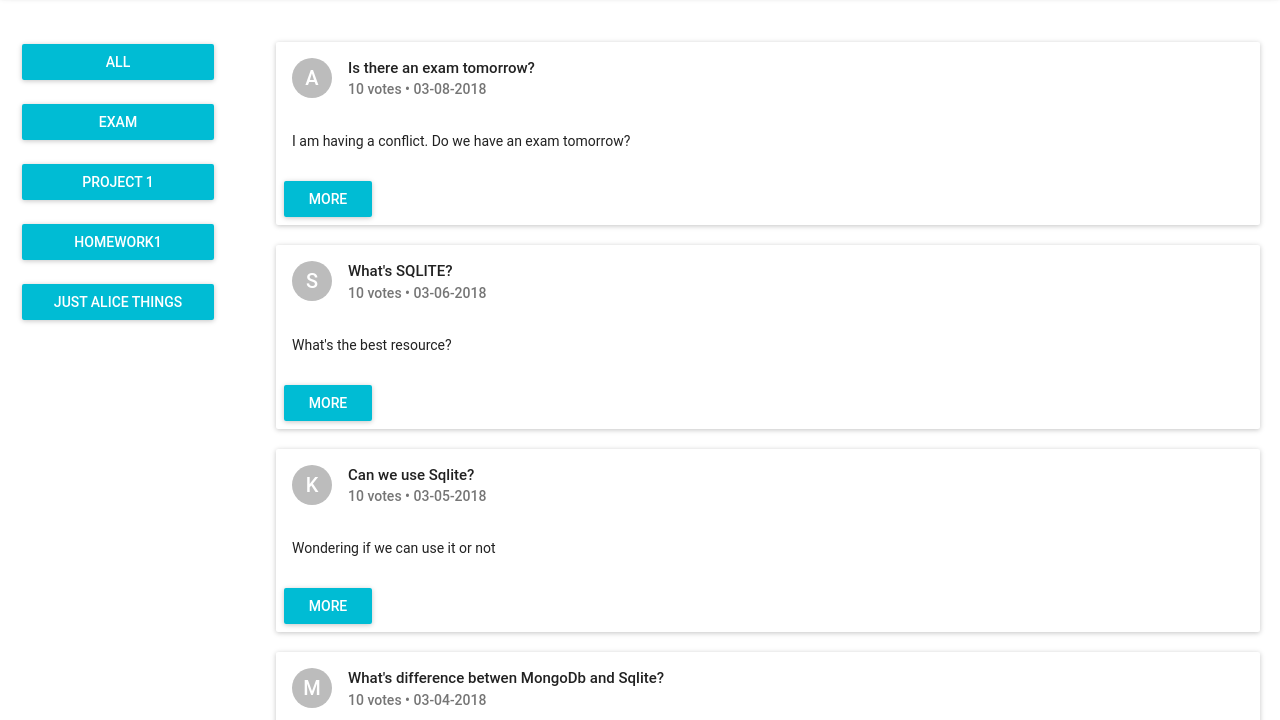
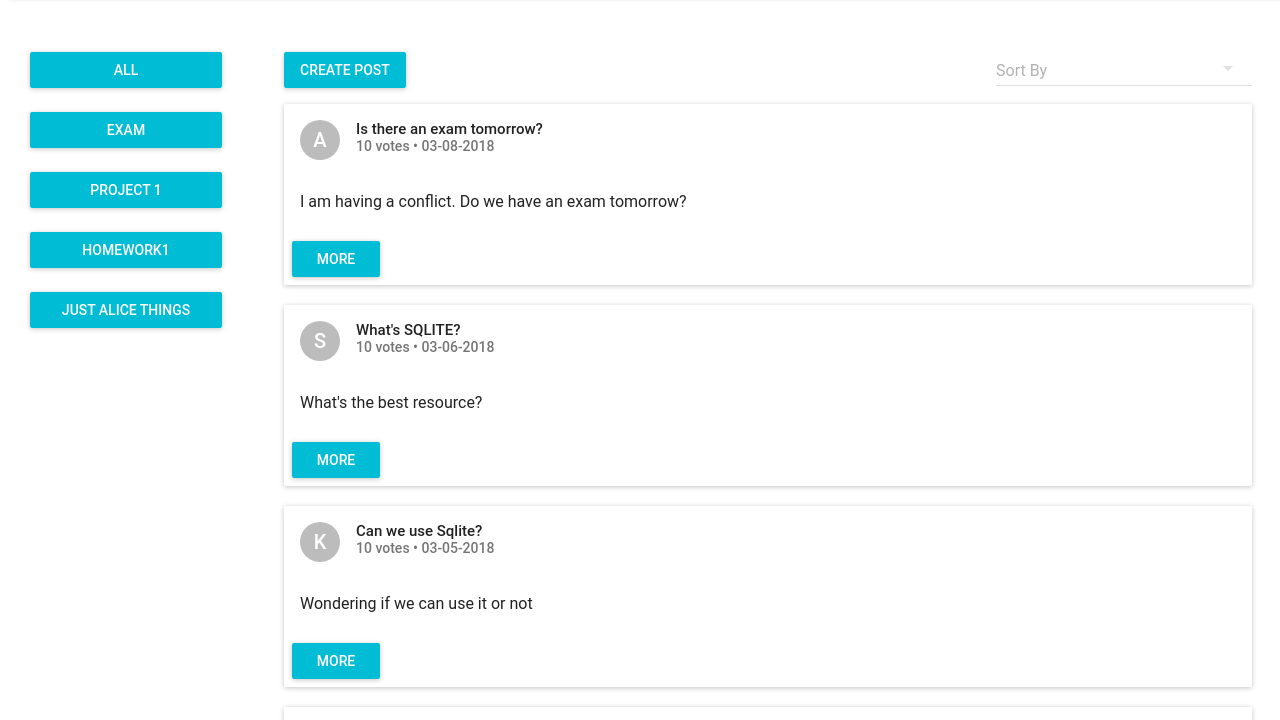
Before and after one commit to gvkarthik93/Zocalo, a React app: page / in a window 1280 px wide. Shown: the part 67-787 px from the top of the page. Built offline with nearby package versions, Linux system fonts and the light colour scheme.

Commit message:
Added create post button and sort

```diff
--- a/index.html
+++ b/index.html
@@ -5,11 +5,6 @@
   <meta charset="utf-8">
   <meta name="viewport" content="width=device-width, initial-scale=1">
 
-  <script src="https://ajax.googleapis.com/ajax/libs/jquery/3.2.1/jquery.min.js"></script>
-  <script src="https://maxcdn.bootstrapcdn.com/bootstrap/3.3.7/js/bootstrap.min.js"></script>
-
-  <link rel="stylesheet" href="https://maxcdn.bootstrapcdn.com/bootstrap/3.3.7/css/bootstrap.min.css">
-  <link href="https://maxcdn.bootstrapcdn.com/font-awesome/4.3.0/css/font-awesome.min.css" rel="stylesheet">
   <link rel="stylesheet" href="./css/main.css">
   <link rel="stylesheet" href="./css/icons.css">
   <link rel="stylesheet" href="./css/content.css">
--- a/js/Mainpage.js
+++ b/js/Mainpage.js
@@ -9,6 +9,7 @@ import { Link, Router } from 'react-router-dom';
 import MenuItem from 'material-ui/MenuItem';
 import Paper from 'material-ui/Paper';
 import RaisedButton from 'material-ui/RaisedButton';
+import SelectField from 'material-ui/SelectField';
 import {Grid, Row, Col} from 'react-flexbox-grid/lib/index';
 import SearchBar from './SearchBar';
 var _ = require('lodash');
@@ -19,9 +20,11 @@ export default class Mainpage extends Component {
       filter: "All",
       openDetailDialog: false,
       openCommentDialog: false,
-      currentPost: null
+      currentPost: null,
+      sort: null
     };
     this.handleFilter = this.handleFilter.bind(this);
+    this.handleSort = this.handleSort.bind(this);
     this.getPostData = this.getPostData.bind(this);
     this.getFilteredData = this.getFilteredData.bind(this);
     this.handleOpenDetailDialog = this.handleOpenDetailDialog.bind(this);
@@ -106,6 +109,9 @@ export default class Mainpage extends Component {
     e.preventDefault();
     this.setState({filter: tag});
     console.log(tag);
+  }
+  handleSort(e, index, value) {
+    this.setState({sort: value});
   }
   handleOpenDetailDialog(post, e) {
     e.preventDefault();
@@ -208,6 +214,16 @@ export default class Mainpage extends Component {
           {tagButtons}
         </div>
         <div style={styles.postBoard}>
+          <RaisedButton label="Create post" primary={true} style={styles.createPostButton}/>
+          <SelectField
+            value={this.state.sort}
+            onChange={this.handleSort}
+            floatingLabelText="Sort By"
+            style={styles.sortDropdown}
+          >
+            <MenuItem key={1} value={1} primaryText="Time" />
+            <MenuItem key={2} value={2} primaryText="Votes" />
+          </SelectField>
           {posts}
         </div>
         <Dialog
@@ -263,6 +279,14 @@ const styles = {
   rightButton: {
     marginTop: '6px'
   },
+  createPostButton: {
+    marginTop: '12px',
+    marginBottom: '6px',
+  },
+  sortDropdown: {
+    marginTop: '-18px',
+    float: 'right'
+  },
   title: {
     float: 'left',
     whiteSpace: 'nowrap',
@@ -286,9 +310,6 @@ const styles = {
     justifyContent: 'center',
     flexDirection: 'column'
   },
-  testSearchBar: {
-
-  },
   barcontent: {
     color: 'black'
   }
```
